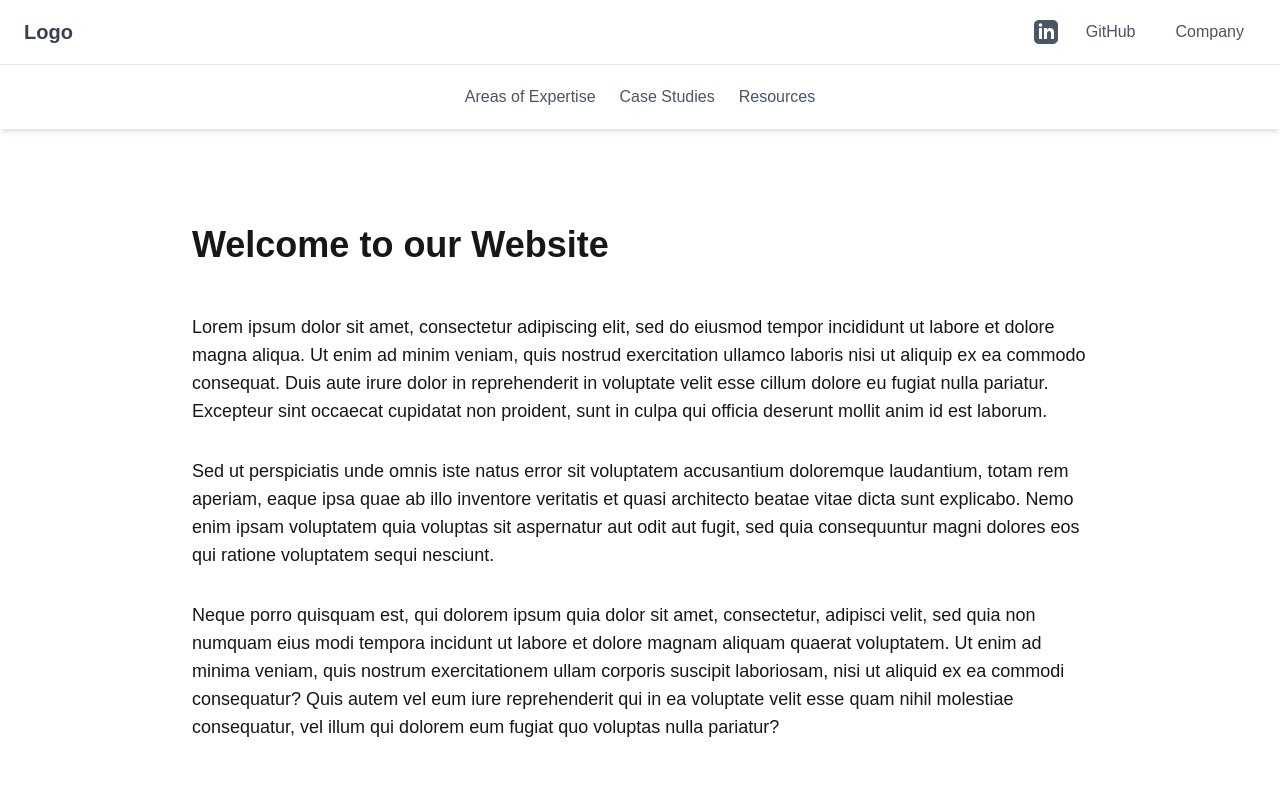
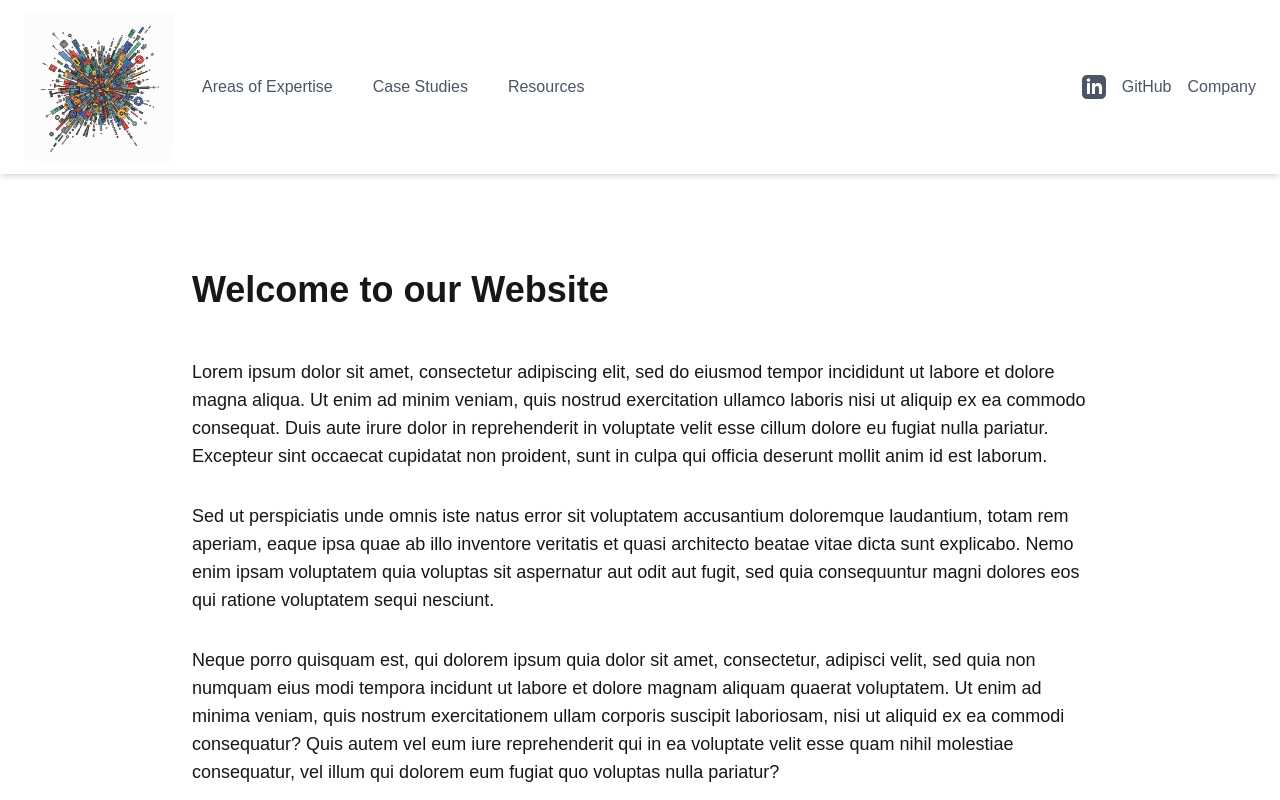
Before and after one commit to fabiorafaelcoutada/disquiet-colab-homepage, a Next.js app: page / in a window 1280 px wide. Shown: the top 800 px of the page. Built offline with nearby package versions, Linux system fonts and the light colour scheme.

Commit message:
Replace text-based logo with an image in the header component

```diff
--- a/src/components/Header.tsx
+++ b/src/components/Header.tsx
@@ -1,6 +1,7 @@
 'use client';
 
 import Link from 'next/link';
+import Image from 'next/image';
 import { useState } from 'react';
 
 export default function Header() {
@@ -13,34 +14,17 @@ export default function Header() {
     <header className="bg-white shadow-md">
       <nav className="container mx-auto px-6 py-3">
         <div className="flex items-center justify-between">
-          <div className="text-xl font-semibold text-gray-700">
-            <Link href="/">Logo</Link>
-          </div>
+          {/* Left Section: Logo and Main Nav */}
           <div className="flex items-center space-x-4">
-            <a href="https://www.linkedin.com/company/disquiet-colab" target="_blank" rel="noopener noreferrer" aria-label="LinkedIn Profile">
-              <svg className="h-6 w-6 text-gray-600 hover:text-gray-900" fill="currentColor" viewBox="0 0 24 24" aria-hidden="true">
-                <path d="M19 0h-14c-2.761 0-5 2.239-5 5v14c0 2.761 2.239 5 5 5h14c2.762 0 5-2.239 5-5v-14c0-2.761-2.238-5-5-5zm-11 19h-3v-11h3v11zm-1.5-12.268c-.966 0-1.75-.79-1.75-1.764s.784-1.764 1.75-1.764 1.75.79 1.75 1.764-.783 1.764-1.75 1.764zm13.5 12.268h-3v-5.604c0-3.368-4-3.113-4 0v5.604h-3v-11h3v1.765c1.396-2.586 7-2.777 7 2.476v6.759z"/>
-              </svg>
-            </a>
-            <a href="https://github.com/disquiet-colab" target="_blank" rel="noopener noreferrer" className="text-gray-600 hover:text-gray-900 px-3 py-2">GitHub</a>
-            <div className="relative" onMouseEnter={() => setCompanyOpen(true)} onMouseLeave={() => setCompanyOpen(false)}>
-              <button className="text-gray-600 hover:text-gray-900 px-3 py-2">Company</button>
-              {companyOpen && (
-                <div className="absolute z-10 w-48 bg-white rounded-md shadow-lg">
-                  <Link href="/about-us" className="block px-4 py-2 text-sm text-gray-700 hover:bg-gray-100">About Us</Link>
-                  <Link href="/contact" className="block px-4 py-2 text-sm text-gray-700 hover:bg-gray-100">Contact</Link>
-                  <Link href="/team" className="block px-4 py-2 text-sm text-gray-700 hover:bg-gray-100">Team</Link>
-                  <Link href="/partners" className="block px-4 py-2 text-sm text-gray-700 hover:bg-gray-100">Partners</Link>
-                  <Link href="/careers" className="block px-4 py-2 text-sm text-gray-700 hover:bg-gray-100">Careers</Link>
-                  <Link href="/privacy-policy" className="block px-4 py-2 text-sm text-gray-700 hover:bg-gray-100">Privacy Policy</Link>
-                </div>
-              )}
-            </div>
-          </div>
-        </div>
-      </nav>
-      <nav className="container mx-auto px-6 py-3 border-t border-gray-200">
-        <div className="flex items-center justify-center">
+            <Link href="/">
+              <Image
+                src="/logo.png"
+                alt="Disquiet Colab Logo"
+                width={150}
+                height={150}
+                priority
+              />
+            </Link>
             <div className="relative" onMouseEnter={() => setAreasOfExpertiseOpen(true)} onMouseLeave={() => setAreasOfExpertiseOpen(false)}>
               <button className="text-gray-600 hover:text-gray-900 px-3 py-2">Areas of Expertise</button>
               {areasOfExpertiseOpen && (
@@ -66,6 +50,30 @@ export default function Header() {
               )}
             </div>
           </div>
+
+          {/* Right Section: Social and Company Links */}
+          <div className="flex items-center space-x-4">
+            <a href="https://www.linkedin.com/company/disquietcolab" target="_blank" rel="noopener noreferrer" aria-label="LinkedIn Profile">
+              <svg className="h-6 w-6 text-gray-600 hover:text-gray-900" fill="currentColor" viewBox="0 0 24 24" aria-hidden="true">
+                <path d="M19 0h-14c-2.761 0-5 2.239-5 5v14c0 2.761 2.239 5 5 5h14c2.762 0 5-2.239 5-5v-14c0-2.761-2.238-5-5-5zm-11 19h-3v-11h3v11zm-1.5-12.268c-.966 0-1.75-.79-1.75-1.764s.784-1.764 1.75-1.764 1.75.79 1.75 1.764-.783 1.764-1.75 1.764zm13.5 12.268h-3v-5.604c0-3.368-4-3.113-4 0v5.604h-3v-11h3v1.765c1.396-2.586 7-2.777 7 2.476v6.759z"/>
+              </svg>
+            </a>
+            <a href="https://github.com/disquiet-colab" target="_blank" rel="noopener noreferrer" className="text-gray-600 hover:text-gray-900 font-medium">GitHub</a>
+            <div className="relative" onMouseEnter={() => setCompanyOpen(true)} onMouseLeave={() => setCompanyOpen(false)}>
+              <button className="text-gray-600 hover:text-gray-900 font-medium">Company</button>
+              {companyOpen && (
+                <div className="absolute z-10 w-48 bg-white rounded-md shadow-lg right-0">
+                  <Link href="/about-us" className="block px-4 py-2 text-sm text-gray-700 hover:bg-gray-100">About Us</Link>
+                  <Link href="/contact" className="block px-4 py-2 text-sm text-gray-700 hover:bg-gray-100">Contact</Link>
+                  <Link href="/team" className="block px-4 py-2 text-sm text-gray-700 hover:bg-gray-100">Team</Link>
+                  <Link href="/partners" className="block px-4 py-2 text-sm text-gray-700 hover:bg-gray-100">Partners</Link>
+                  <Link href="/careers" className="block px-4 py-2 text-sm text-gray-700 hover:bg-gray-100">Careers</Link>
+                  <Link href="/privacy-policy" className="block px-4 py-2 text-sm text-gray-700 hover:bg-gray-100">Privacy Policy</Link>
+                </div>
+              )}
+            </div>
+          </div>
+        </div>
       </nav>
     </header>
   );
```
Lines whose indentation alone changed are shown as unchanged.
